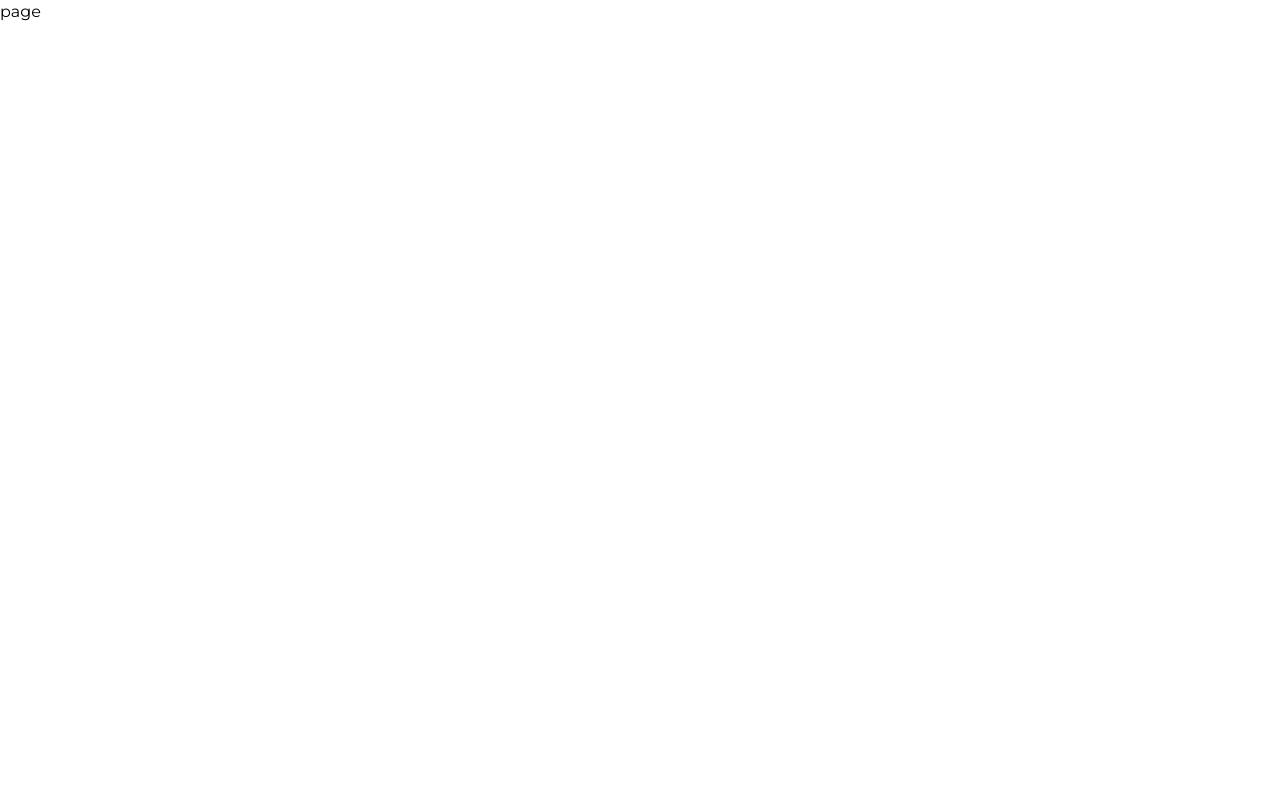
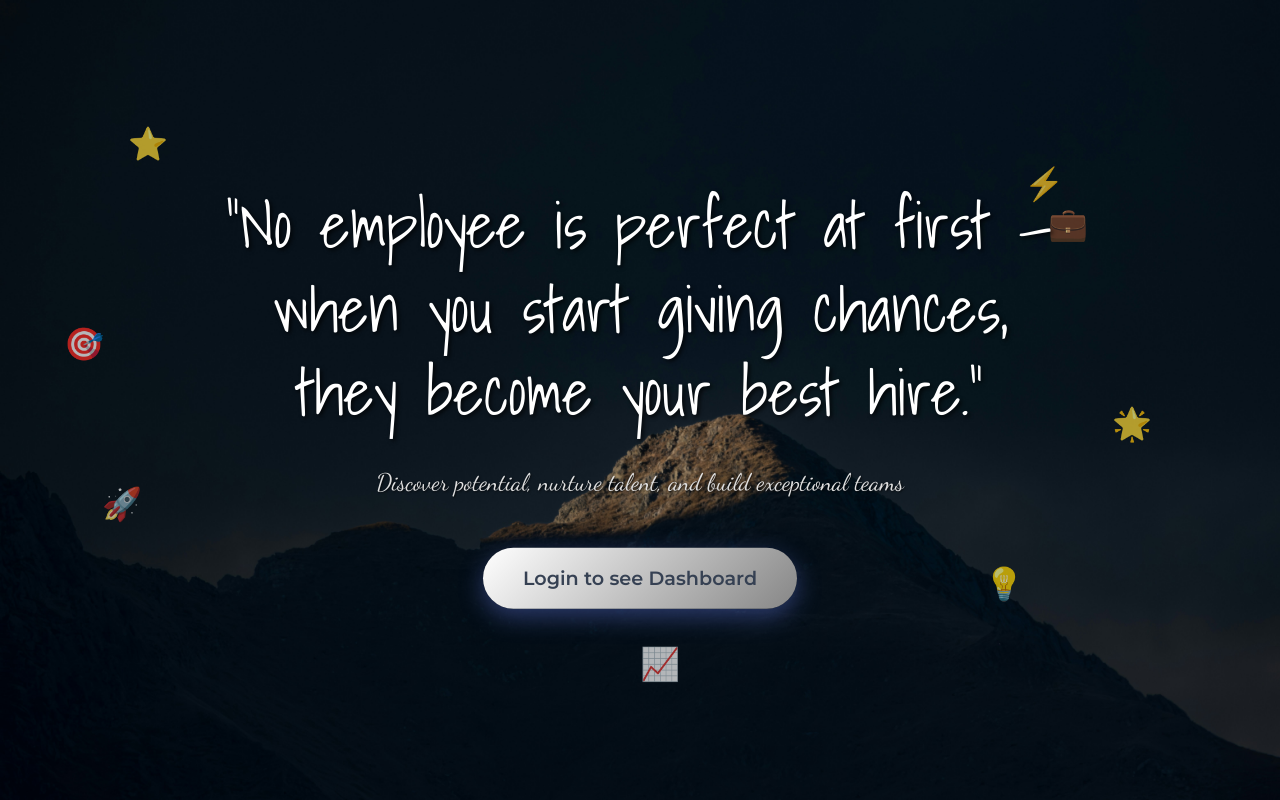
Before and after one commit to Rahulwagh228/Interview-Dashboard, a Next.js app: page / in a window 1280 px wide. Built offline with nearby package versions, Linux system fonts and the light colour scheme.

Commit message:
updated the homepage

```diff
--- /dev/null
+++ b/app/page.module.scss
@@ -0,0 +1,335 @@
+.homepage {
+  position: relative;
+  width: 100vw;
+  height: 100vh;
+  overflow: hidden;
+  display: flex;
+  align-items: center;
+  justify-content: center;
+}
+
+.backgroundContainer {
+  position: absolute;
+  top: 0;
+  left: 0;
+  width: 100%;
+  height: 100%;
+  background-image: url('/images/mountainImage.jpg');
+  background-size: cover;
+  background-position: center;
+  background-repeat: no-repeat;
+  z-index: 1;
+}
+
+.content {
+  position: relative;
+  z-index: 10;
+  text-align: center;
+  max-width: 900px;
+  padding: 2rem;
+}
+
+.heroSection {
+  animation: fadeInUp 1.5s ease-out;
+}
+
+.mainHeading {
+  font-family: 'Shadows Into Light', cursive;
+  font-size: clamp(2.5rem, 5vw, 4.5rem);
+  color: #ffffff;
+  text-shadow: 2px 2px 4px rgba(0, 0, 0, 0.8);
+  margin-bottom: 2rem;
+  line-height: 1.3;
+  animation: textGlow 3s ease-in-out infinite alternate;
+}
+
+.subText {
+  font-size: clamp(1.1rem, 3vw, 1.5rem);
+  color: #e0e0e0;
+  margin-bottom: 3rem;
+  text-shadow: 1px 1px 2px rgba(0, 0, 0, 0.7);
+  animation: fadeIn 2s ease-out 0.5s both;
+  font-family: "Dancing Script";
+}
+
+.loginButton {
+  position: relative;
+  display: inline-block;
+  padding: 1rem 2.5rem;
+  background: linear-gradient(135deg, #ffffff 0%, #868686 100%);
+  border: none;
+  border-radius: 50px;
+  color: white;
+  font-size: 1.2rem;
+  font-weight: 600;
+  text-decoration: none;
+  transition: all 0.3s ease;
+  box-shadow: 0 8px 25px rgba(102, 126, 234, 0.4);
+  overflow: hidden;
+  cursor: pointer;
+  animation: buttonFloat 3s ease-in-out infinite;
+
+  &:hover {
+    transform: translateY(-3px) scale(1.05);
+    box-shadow: 0 15px 35px rgba(102, 126, 234, 0.6);
+  }
+
+  &:active {
+    transform: translateY(-1px) scale(1.02);
+  }
+}
+
+.buttonText {
+  position: relative;
+  z-index: 2;
+}
+
+.buttonGlow {
+  position: absolute;
+  top: 0;
+  left: -100%;
+  width: 100%;
+  height: 100%;
+  background: linear-gradient(90deg, transparent, rgba(255, 255, 255, 0.3), transparent);
+  transition: left 0.5s;
+}
+
+.loginButton:hover .buttonGlow {
+  left: 100%;
+}
+
+.floatingIcons {
+  position: absolute;
+  top: 0;
+  left: 0;
+  width: 100%;
+  height: 100%;
+  z-index: 5;
+  pointer-events: none;
+}
+
+.icon {
+  position: absolute;
+  font-size: 2rem;
+  opacity: 0.7;
+  animation: float 6s ease-in-out infinite;
+}
+
+.icon1 {
+  top: 15%;
+  left: 10%;
+  animation-delay: 0s;
+  animation: float1 8s ease-in-out infinite;
+}
+
+.icon2 {
+  top: 25%;
+  right: 15%;
+  animation-delay: 1s;
+  animation: float2 7s ease-in-out infinite;
+}
+
+.icon3 {
+  top: 60%;
+  left: 8%;
+  animation-delay: 2s;
+  animation: float3 9s ease-in-out infinite;
+}
+
+.icon4 {
+  top: 70%;
+  right: 20%;
+  animation-delay: 3s;
+  animation: float4 6s ease-in-out infinite;
+}
+
+.icon5 {
+  top: 40%;
+  left: 5%;
+  animation-delay: 4s;
+  animation: float5 8s ease-in-out infinite;
+}
+
+.icon6 {
+  top: 80%;
+  left: 50%;
+  animation-delay: 5s;
+  animation: float6 7s ease-in-out infinite;
+}
+
+.icon7 {
+  top: 20%;
+  left: 80%;
+  animation-delay: 2.5s;
+  animation: float7 6.5s ease-in-out infinite;
+}
+
+.icon8 {
+  top: 50%;
+  right: 10%;
+  animation-delay: 1.5s;
+  animation: float8 8.5s ease-in-out infinite;
+}
+
+// Animations
+@keyframes fadeInUp {
+  from {
+    opacity: 0;
+    transform: translateY(50px);
+  }
+  to {
+    opacity: 1;
+    transform: translateY(0);
+  }
+}
+
+@keyframes fadeIn {
+  from {
+    opacity: 0;
+  }
+  to {
+    opacity: 1;
+  }
+}
+
+@keyframes textGlow {
+  from {
+    text-shadow: 2px 2px 4px rgba(0, 0, 0, 0.8);
+  }
+  to {
+    text-shadow: 2px 2px 4px rgba(0, 0, 0, 0.8), 0 0 20px rgba(255, 255, 255, 0.3);
+  }
+}
+
+@keyframes buttonFloat {
+  0%, 100% {
+    transform: translateY(0);
+  }
+  50% {
+    transform: translateY(-5px);
+  }
+}
+
+@keyframes float1 {
+  0%, 100% {
+    transform: translateY(0px) rotate(0deg);
+  }
+  50% {
+    transform: translateY(-20px) rotate(180deg);
+  }
+}
+
+@keyframes float2 {
+  0%, 100% {
+    transform: translateX(0px) rotate(0deg);
+  }
+  50% {
+    transform: translateX(15px) rotate(-180deg);
+  }
+}
+
+@keyframes float3 {
+  0%, 100% {
+    transform: translateY(0px) scale(1);
+  }
+  50% {
+    transform: translateY(-25px) scale(1.2);
+  }
+}
+
+@keyframes float4 {
+  0%, 100% {
+    transform: translateX(0px) translateY(0px);
+  }
+  25% {
+    transform: translateX(10px) translateY(-10px);
+  }
+  75% {
+    transform: translateX(-10px) translateY(10px);
+  }
+}
+
+@keyframes float5 {
+  0%, 100% {
+    transform: rotate(0deg) scale(1);
+  }
+  50% {
+    transform: rotate(360deg) scale(1.1);
+  }
+}
+
+@keyframes float6 {
+  0%, 100% {
+    transform: translateY(0px);
+    opacity: 0.7;
+  }
+  50% {
+    transform: translateY(-30px);
+    opacity: 1;
+  }
+}
+
+@keyframes float7 {
+  0%, 100% {
+    transform: translateX(0px) translateY(0px) rotate(0deg);
+  }
+  33% {
+    transform: translateX(-15px) translateY(-15px) rotate(120deg);
+  }
+  66% {
+    transform: translateX(15px) translateY(-10px) rotate(240deg);
+  }
+}
+
+@keyframes float8 {
+  0%, 100% {
+    transform: translateY(0px) scale(1);
+  }
+  25% {
+    transform: translateY(-15px) scale(1.1);
+  }
+  75% {
+    transform: translateY(15px) scale(0.9);
+  }
+}
+
+// Responsive design
+@media (max-width: 768px) {
+  .content {
+    padding: 1rem;
+  }
+
+  .mainHeading {
+    font-size: clamp(2rem, 6vw, 3rem);
+    margin-bottom: 1.5rem;
+  }
+
+  .subText {
+    font-size: clamp(1rem, 3vw, 1.2rem);
+    margin-bottom: 2rem;
+  }
+
+  .loginButton {
+    padding: 0.8rem 2rem;
+    font-size: 1.1rem;
+  }
+
+  .icon {
+    font-size: 1.5rem;
+  }
+}
+
+@media (max-width: 480px) {
+  .floatingIcons {
+    display: none; // Hide icons on very small screens for better performance
+  }
+
+  .mainHeading {
+    font-size: clamp(1.8rem, 7vw, 2.5rem);
+  }
+
+  .loginButton {
+    padding: 0.7rem 1.5rem;
+    font-size: 1rem;
+  }
+}
--- a/app/page.tsx
+++ b/app/page.tsx
@@ -1,8 +1,44 @@
 import React from 'react'
+import Link from 'next/link'
+import styles from './page.module.scss'
 
 const page = () => {
   return (
-    <div>page</div>
+    <div className={styles.homepage}>
+      {/* Background with overlay */}
+      <div className={styles.backgroundContainer}>
+      </div>
+
+      {/* Floating animated icons */}
+      <div className={styles.floatingIcons}>
+        <div className={`${styles.icon} ${styles.icon1}`}>⭐</div>
+        <div className={`${styles.icon} ${styles.icon2}`}>💼</div>
+        <div className={`${styles.icon} ${styles.icon3}`}>🚀</div>
+        <div className={`${styles.icon} ${styles.icon4}`}>💡</div>
+        <div className={`${styles.icon} ${styles.icon5}`}>🎯</div>
+        <div className={`${styles.icon} ${styles.icon6}`}>📈</div>
+        <div className={`${styles.icon} ${styles.icon7}`}>⚡</div>
+        <div className={`${styles.icon} ${styles.icon8}`}>🌟</div>
+      </div>
+
+      {/* Main content */}
+      <div className={styles.content}>
+        <div className={styles.heroSection}>
+          <h1 className={styles.mainHeading}>
+            "No employee is perfect at first — when you start giving chances, they become your best hire."
+          </h1>
+
+          <p className={styles.subText}>
+            Discover potential, nurture talent, and build exceptional teams
+          </p>
+
+          <Link href="/login" className={styles.loginButton}>
+            <span className={`${styles.buttonText} text-gray-700`}>Login to see Dashboard</span>
+            <div className={styles.buttonGlow}></div>
+          </Link>
+        </div>
+      </div>
+    </div>
   )
 }
 
```
Also changed, not shown: public/images/mountainImage.jpg (added).
